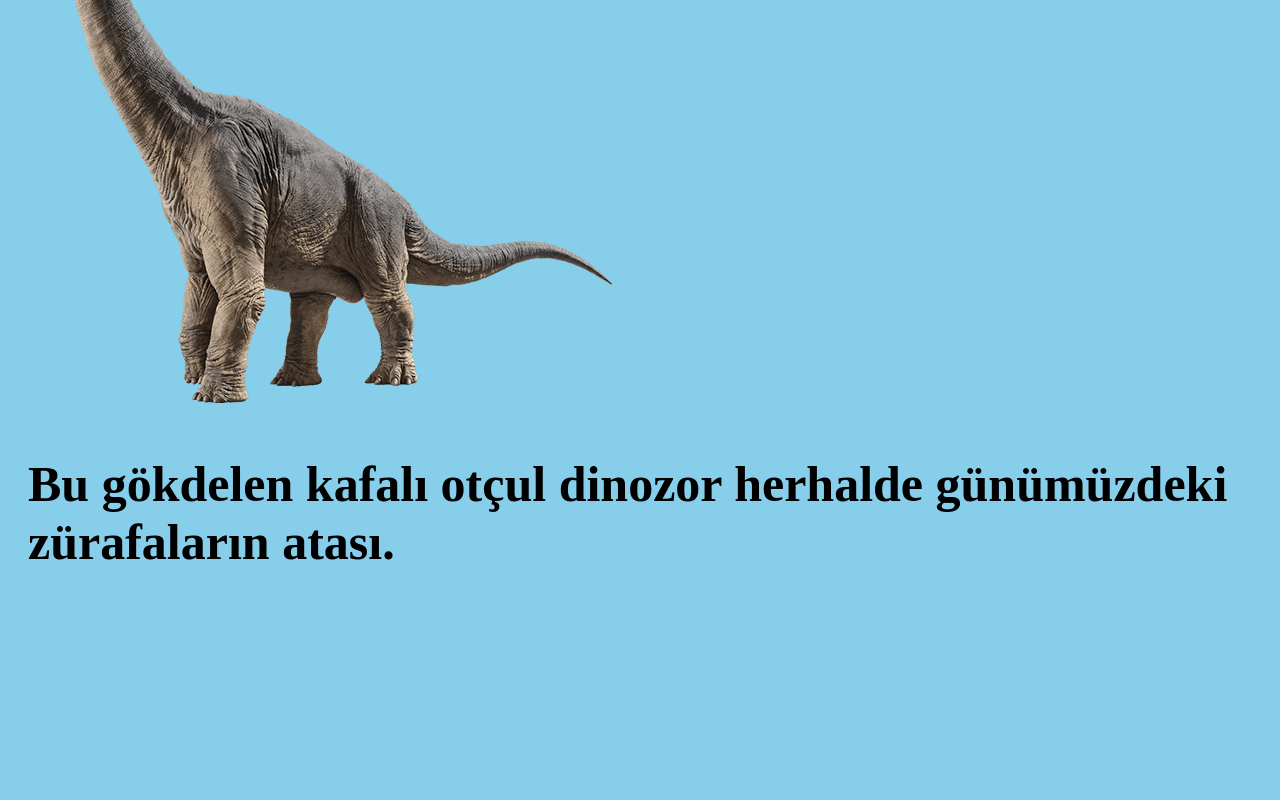
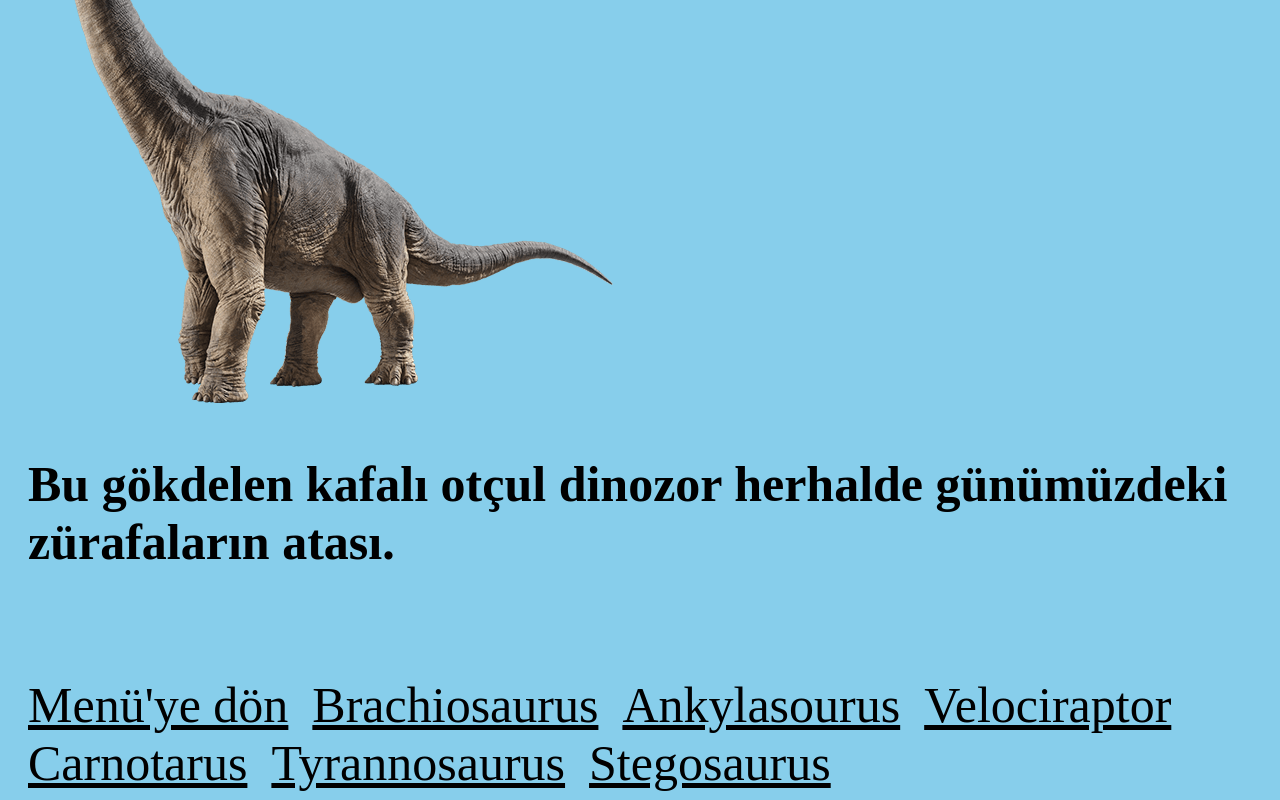
Before and after one commit to Poyraz6/PoyDinolar, a plain HTML site: page Brachiosaurushtml.html in a window 1280 px wide. Shown: the part 308-1108 px from the top of the page. Before the commit the page ends 912 px from the top, so only its background shows below. Drawn offline with Linux system fonts and the light colour scheme.

Commit message:
Update Brachiosaurushtml.html

```diff
--- a/Brachiosaurushtml.html
+++ b/Brachiosaurushtml.html
@@ -8,11 +8,14 @@
                 font-family: dubai;
                 margin-left: 20;
                 font-size: 50px;
+
+                color: black;
             }
         </style>
     </head>
     <body bgcolor="skyblue">
         <img src="resimler/Brachiosaurus-png.png"/><br><br>
         <h1 class="fontSTL">Bu gökdelen kafalı otçul dinozor herhalde günümüzdeki zürafaların atası.</h1>
+        <br><br><br><br><a class="fontSTL" href="index.html">Menü'ye dön</a> <a class="fontSTL" href="Brachiosaurushtml.html">Brachiosaurus</a> <a class="fontSTL" href="ankylasourushtml.html">Ankylasourus</a> <a class="fontSTL" href="velociraptorhtml.html">Velociraptor</a> <a class="fontSTL" href="carnotarushtml.html">Carnotarus</a> <a class="fontSTL" href="Tyrannosaurushtml.html">Tyrannosaurus</a> <a class="fontSTL" href="Stegosaurushtml.html">Stegosaurus</a>
     </body>
 </html>
```
